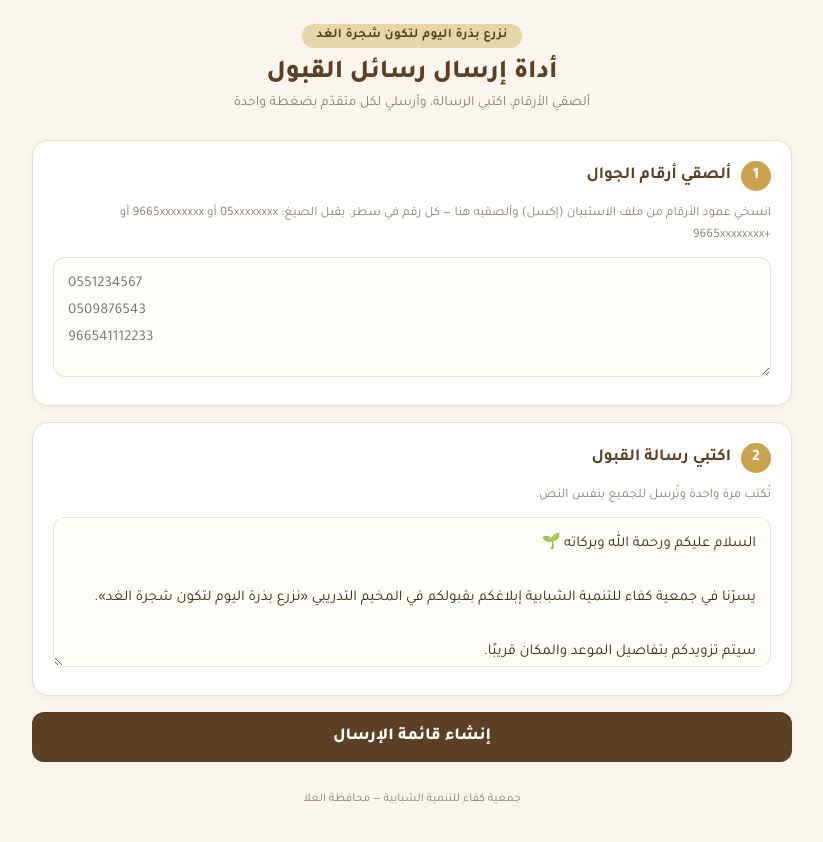
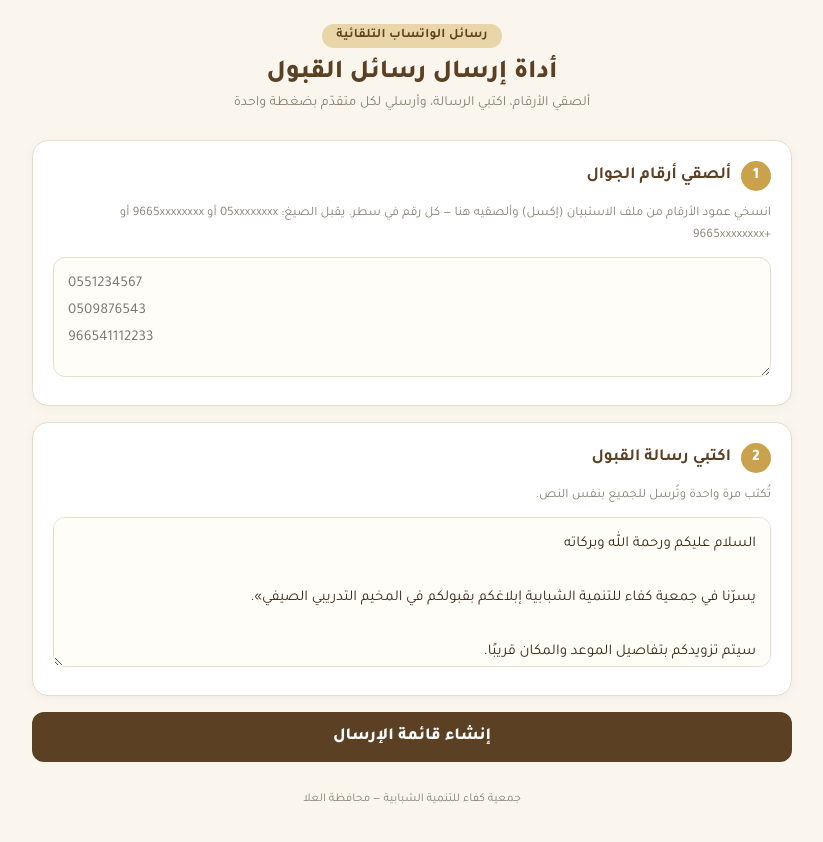
Before and after one commit to Rawan480/Tool, a plain HTML site: page index.html in a window 1280 px wide. Shown: the whole page, without its empty margins (228-1051 px from the left). Drawn offline with Linux system fonts and the light colour scheme.

Commit message:
Update welcome message in index.html

```diff
--- a/WhatsAppMessageTool.html
+++ b/index.html
@@ -64,7 +64,7 @@
 <div class="wrap">
 
   <header>
-    <div class="badge">نزرع بذرة اليوم لتكون شجرة الغد</div>
+    <div class="badge">رسائل الواتساب التلقائية</div>
     <h1>أداة إرسال رسائل القبول</h1>
     <p>ألصقي الأرقام، اكتبي الرسالة، وأرسلي لكل متقدّم بضغطة واحدة</p>
   </header>
@@ -79,9 +79,9 @@
   <div class="card">
     <div class="step"><div class="step-num">2</div><h2>اكتبي رسالة القبول</h2></div>
     <p class="hint">تُكتب مرة واحدة وتُرسل للجميع بنفس النص.</p>
-    <textarea id="message">السلام عليكم ورحمة الله وبركاته 🌱
+    <textarea id="message">السلام عليكم ورحمة الله وبركاته
 
-يسرّنا في جمعية كفاء للتنمية الشبابية إبلاغكم بقبولكم في المخيم التدريبي «نزرع بذرة اليوم لتكون شجرة الغد».
+يسرّنا في جمعية كفاء للتنمية الشبابية إبلاغكم بقبولكم في المخيم التدريبي الصيفي».
 
 سيتم تزويدكم بتفاصيل الموعد والمكان قريبًا.
 
```
